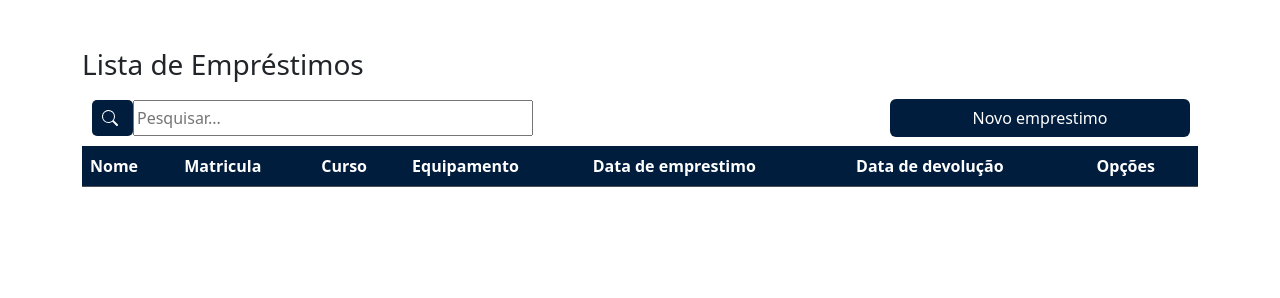
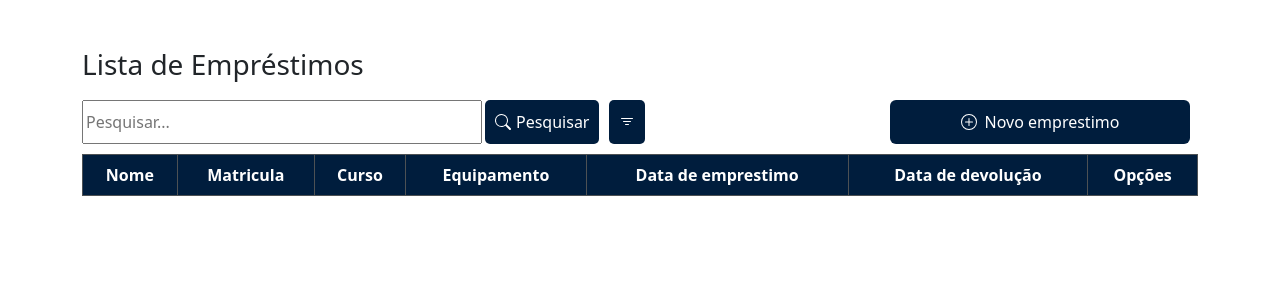
Before and after one commit to assuncaofelipe/CEN-Eng-Web-Django-II, a Django app: page /emprestimo/ in a window 1280 px wide. Shown: the part 72-370 px from the top of the page. Run offline with Django 4.2, Linux system fonts and the light colour scheme; the visitor is signed in with stand-in values (Sample User, id 1); data that the repository does not hold is empty; some libraries are stand-ins or nearby versions.

Commit message:
css ajustes

```diff
--- a/app/templates/base.html
+++ b/app/templates/base.html
@@ -13,6 +13,10 @@
 
     <link href="https://cdn.jsdelivr.net/npm/bootstrap@5.3.2/dist/css/bootstrap.min.css" rel="stylesheet"
         integrity="sha384-T3c6CoIi6uLrA9TneNEoa7RxnatzjcDSCmG1MXxSR1GAsXEV/Dwwykc2MPK8M2HN" crossorigin="anonymous" />
+
+    <script src="https://cdn.jsdelivr.net/npm/bootstrap@5.3.2/dist/js/bootstrap.bundle.min.js"
+        integrity="sha384-C6RzsynM9kWDrMNeT87bh95OGNyZPhcTNXj1NW7RuBCsyN/o0jlpcV8Qyq46cDfL"
+        crossorigin="anonymous"></script>
 
     <script src="{% static 'js/script.js' %}"></script>
 </head>
--- a/core/settings.py
+++ b/core/settings.py
@@ -119,7 +119,6 @@ CRISPY_ALLOWED_TEMPLATE_PACKS = "bootstrap4"
 CRISPY_TEMPLATE_PACK = "bootstrap4"
 
 # Login Auth
-AUTHENTICATION_FORM = 'user.forms.CustomAuthenticationForm'
 
 # Redirecto to another modules
 LOGIN_REDIRECT_URL = 'home'
--- a/templates/listar_emprestimo.html
+++ b/templates/listar_emprestimo.html
@@ -6,30 +6,58 @@
 <div class="container">
     <h3>Lista de Empréstimos</h3>
     <div class="search-container">
-        <form class="search-input" method="GET" action="{% url 'listar_emprestimo' %}">
-            <button class="search-button" style="background: #001d3d;">
-                <svg xmlns="http://www.w3.org/2000/svg" width="16" height="16" fill="currentColor" class="bi bi-search"
-                    viewBox="0 0 16 16">
+
+        <div class="groups-search" style="display: flex; align-items: center; justify-content: center; gap: 10px;">
+            <form class="search-input" method="GET" action="{% url 'listar_emprestimo' %}"
+                style="padding: 0;margin-top: 10px; margin-bottom: 10px; column-gap: 3px;">
+                <input type="text" name="search" placeholder="Pesquisar..." />
+                <button class="search-button" style="color: white; background: #001d3d"
+                    onmouseover="this.style.background='#18436B'" onmouseout="this.style.background='#001d3d'">
+                    <svg xmlns="http://www.w3.org/2000/svg" width="16" height="16" fill="currentColor"
+                        class="bi bi-search" viewBox="0 0 16 16">
+                        <path
+                            d="M11.742 10.344a6.5 6.5 0 1 0-1.397 1.398h-.001c.03.04.062.078.098.115l3.85 3.85a1 1 0 0 0 1.415-1.414l-3.85-3.85a1.007 1.007 0 0 0-.115-.1zM12 6.5a5.5 5.5 0 1 1-11 0 5.5 5.5 0 0 1 11 0z" />
+                    </svg>
+                    Pesquisar
+                </button>
+            </form>
+
+            <button class="search-button " style="color: white; background: #001d3d; height: 44px; align-items: center;"
+                onmouseover="this.style.background='#18436B'" onmouseout="this.style.background='#001d3d'">
+                <svg xmlns="http://www.w3.org/2000/svg" width="22" height="22" fill="currentColor" class="bi bi-filter"
+                    style="margin: 0;" viewBox="0 0 16 16">
                     <path
-                        d="M11.742 10.344a6.5 6.5 0 1 0-1.397 1.398h-.001c.03.04.062.078.098.115l3.85 3.85a1 1 0 0 0 1.415-1.414l-3.85-3.85a1.007 1.007 0 0 0-.115-.1zM12 6.5a5.5 5.5 0 1 1-11 0 5.5 5.5 0 0 1 11 0z" />
+                        d="M6 10.5a.5.5 0 0 1 .5-.5h3a.5.5 0 0 1 0 1h-3a.5.5 0 0 1-.5-.5zm-2-3a.5.5 0 0 1 .5-.5h7a.5.5 0 0 1 0 1h-7a.5.5 0 0 1-.5-.5zm-2-3a.5.5 0 0 1 .5-.5h11a.5.5 0 0 1 0 1h-11a.5.5 0 0 1-.5-.5z" />
                 </svg>
             </button>
-            <input type="text" name="search" placeholder="Pesquisar..." />
-            <!-- <a class="limpar-pesquisa" href="{% url 'listar_emprestimo' %}">Limpar pesquisa</a> -->
+        </div>
 
-        </form>
+
+
 
         <div class="d-grid gap-2 d-md-flex justify-content-md-end">
-            <button class="btn me-md-2 btn-equipamento" type="button" style="background: #001d3d; width: 300px;">
-                <a style="color: white; text-decoration: none; align-items: center;"
-                    href="{% url 'cadastrar_emprestimo' %}">
-                    Novo emprestimo
-                </a>
-            </button>
+            <a href="{% url 'cadastrar_emprestimo' %}" class="btn me-md-2 btn-equipamento" type="button" style="width: 300px;
+                    display: flex;
+                    align-items: center;
+                    justify-content: center;
+                    column-gap: 8px;
+                    color: white;
+                    height: 44px;
+                    background: #001d3d;" onmouseover="this.style.background='#18436B'"
+                onmouseout="this.style.background='#001d3d'">
+
+                <svg xmlns="http://www.w3.org/2000/svg" width="16" height="16" fill="currentColor"
+                    class="bi bi-plus-circle" viewBox="0 0 16 16">
+                    <path d="M8 15A7 7 0 1 1 8 1a7 7 0 0 1 0 14zm0 1A8 8 0 1 0 8 0a8 8 0 0 0 0 16z" />
+                    <path
+                        d="M8 4a.5.5 0 0 1 .5.5v3h3a.5.5 0 0 1 0 1h-3v3a.5.5 0 0 1-1 0v-3h-3a.5.5 0 0 1 0-1h3v-3A.5.5 0 0 1 8 4z" />
+                </svg>
+                Novo emprestimo
+            </a>
         </div>
     </div>
 
-    <table class="table">
+    <table class="table text-center table-bordered">
         <thead class="table-dark">
             <tr>
                 <!-- <th>Id</th> -->
@@ -54,10 +82,27 @@
                 <td>{{ emprestimo.data_emprestimo }}</td>
                 <td>{{ emprestimo.data_devolucao }}</td>
                 <!-- <td>{{ emprestimo.observacao }}</td> -->
+
                 <td>
-                    <svg xmlns="http://www.w3.org/2000/svg" width="16" height="16" fill="currentColor" class="bi bi-three-dots-vertical" viewBox="0 0 16 16">
-                        <path d="M9.5 13a1.5 1.5 0 1 1-3 0 1.5 1.5 0 0 1 3 0zm0-5a1.5 1.5 0 1 1-3 0 1.5 1.5 0 0 1 3 0zm0-5a1.5 1.5 0 1 1-3 0 1.5 1.5 0 0 1 3 0z"/>
-                    </svg>
+                    <div class="dropend">
+                        <a type="button" class="btn" data-bs-toggle="dropdown">
+                            <svg xmlns="http://www.w3.org/2000/svg" width="16" height="16" fill="currentColor"
+                                class="bi bi-three-dots-vertical" viewBox="0 0 16 16">
+                                <path
+                                    d="M9.5 13a1.5 1.5 0 1 1-3 0 1.5 1.5 0 0 1 3 0zm0-5a1.5 1.5 0 1 1-3 0 1.5 1.5 0 0 1 3 0zm0-5a1.5 1.5 0 1 1-3 0 1.5 1.5 0 0 1 3 0z" />
+                            </svg>
+                        </a>
+                        <ul class="dropdown-menu">
+                            <li><a class="dropdown-item"
+                                    href="{% url 'editar_emprestimo' emprestimo.id_emprestimo %}">Editar</a></li>
+                            <li><a class="dropdown-item" href="#">Observações</a></li>
+                            <li>
+                                <hr class="dropdown-divider">
+                            </li>
+                            <li><a class="dropdown-item"
+                                    href="{% url 'deletar_emprestimo' emprestimo.id_emprestimo %}">Deletar</a></li>
+                        </ul>
+                    </div>
                 </td>
 
             </tr>
```
Also changed, not shown: templates/listar_equipamento.html (+42 -18 lines).
